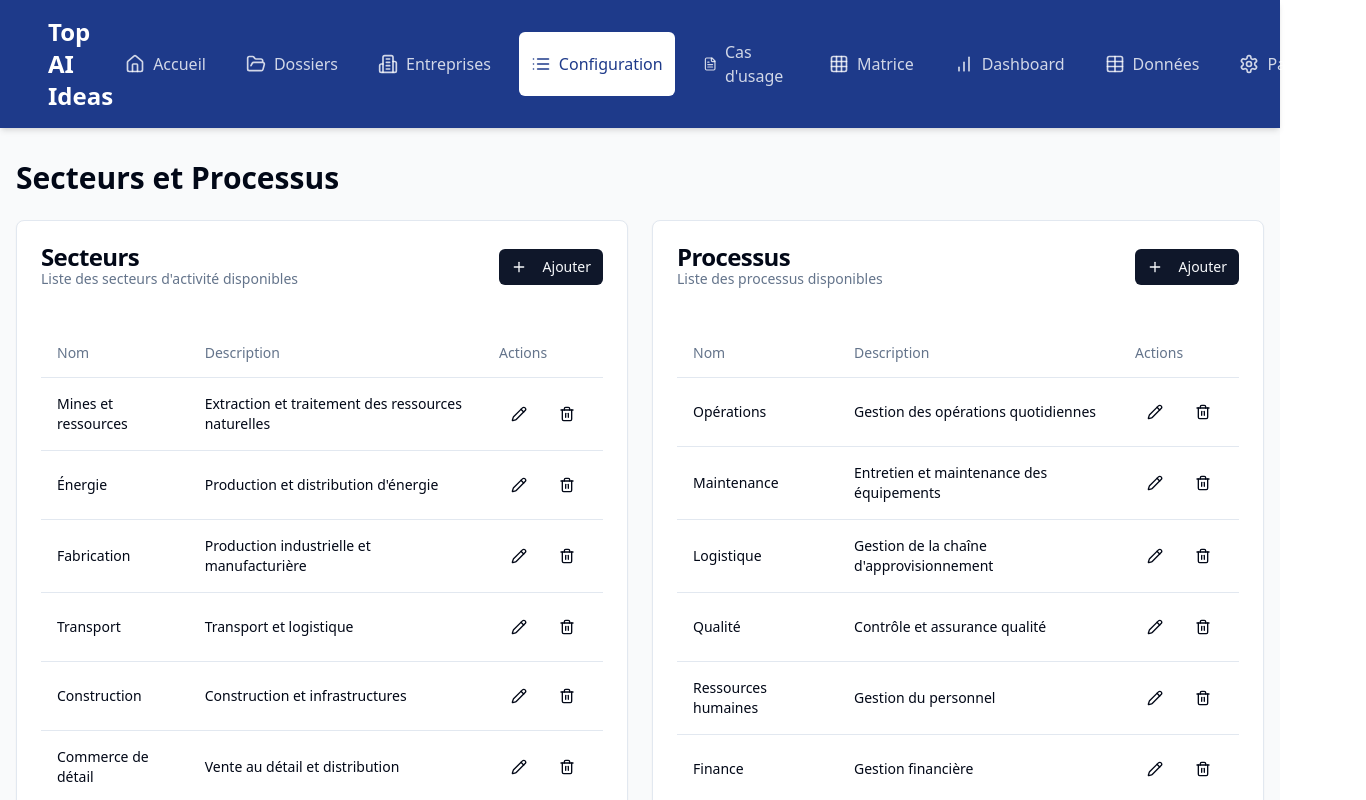
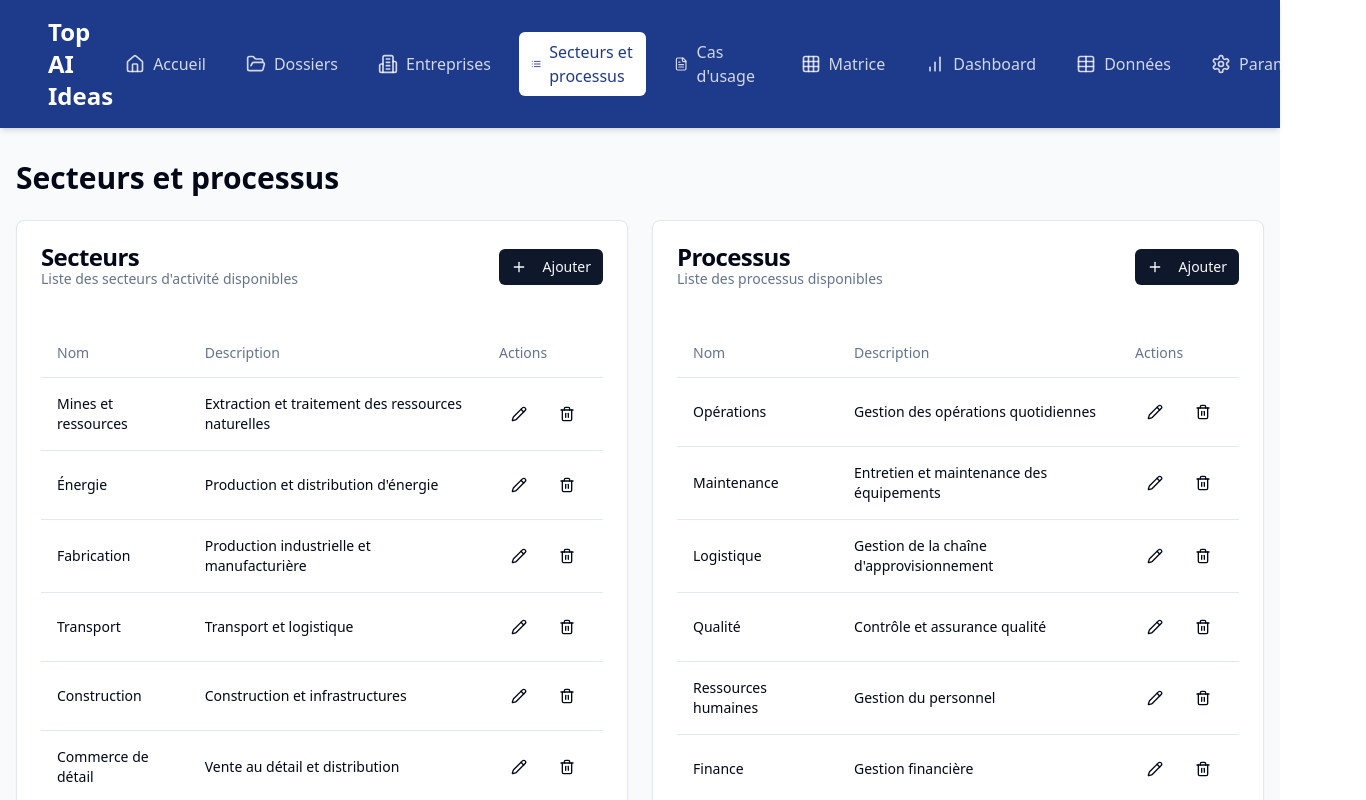
Before and after one commit to rhanka/top-ai-ideas, a React (Vite) app: page /configuration-metier in a window 1280 px wide. Shown: the top 800 px of the page, 1366 px wide, since content can reach past the window. Built offline with nearby package versions, Linux system fonts and the light colour scheme.

Commit message:
Rename configuration menu
Rename the configuration menu item to "Secteurs et processus".

```diff
--- a/src/components/MainNavigation.tsx
+++ b/src/components/MainNavigation.tsx
@@ -11,7 +11,7 @@ const MainNavigation: React.FC = () => {
     { name: "Accueil", path: "/", icon: Home },
     { name: "Dossiers", path: "/dossiers", icon: FolderOpen },
     { name: "Entreprises", path: "/entreprises", icon: Building2 },
-    { name: "Configuration", path: "/configuration-metier", icon: List },
+    { name: "Secteurs et processus", path: "/configuration-metier", icon: List },
     { name: "Cas d'usage", path: "/cas-usage", icon: FileText },
     { name: "Matrice", path: "/matrice", icon: Grid },
     { name: "Dashboard", path: "/dashboard", icon: BarChart },
--- a/src/pages/BusinessConfiguration.tsx
+++ b/src/pages/BusinessConfiguration.tsx
@@ -46,7 +46,7 @@ const BusinessConfiguration = () => {
   return (
     <div className="container mx-auto px-4 py-8 space-y-6">
       <div className="flex justify-between items-center">
-        <h1 className="text-3xl font-bold">Secteurs et Processus</h1>
+        <h1 className="text-3xl font-bold">Secteurs et processus</h1>
       </div>
 
       <div className="grid gap-6 grid-cols-1 lg:grid-cols-2">
```
